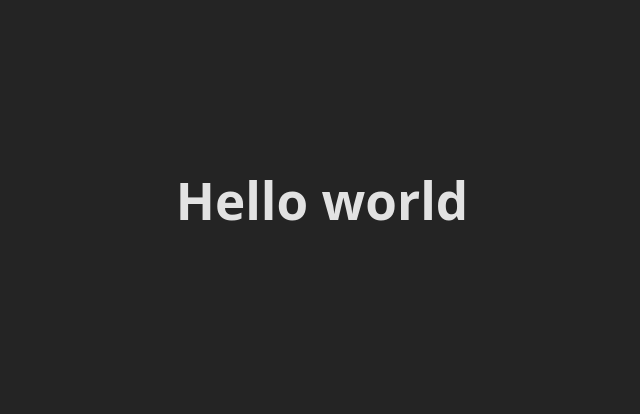
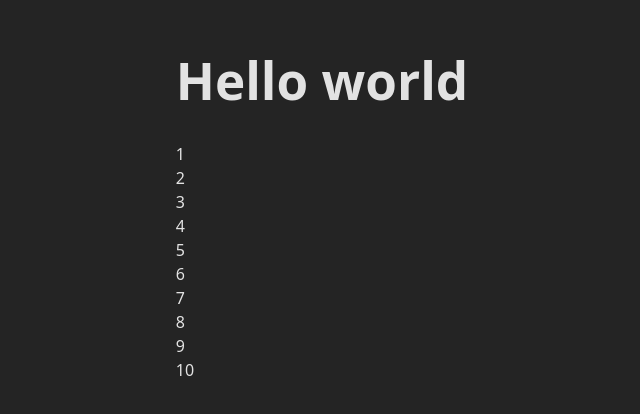
Before and after one commit to anddrews/23-HR-JS, a React (Vite) app: page / in a window 1280 px wide. Shown: the part 200-614 px from the top of the page, without its empty margins (318-958 px from the left). Built offline with nearby package versions, Linux system fonts and the light colour scheme.

Commit message:
hw1 done

```diff
--- a/src/App.jsx
+++ b/src/App.jsx
@@ -1,9 +1,12 @@
 import './App.css'
 
 function App() {
-
+  const arr = [1, 2, 3, 4, 5, 6, 7, 8, 9, 10];
   return (
+    <>
       <h1>Hello world</h1>
+      {arr.map((item, index) => (<div key={index}>{item}</div>))}
+    </>
   )
 }
 
```
